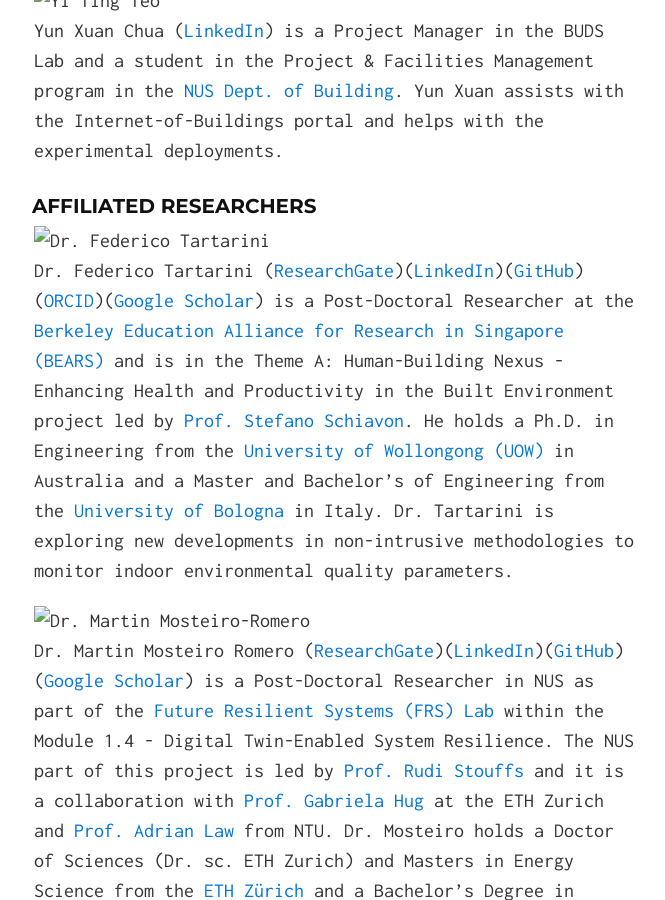
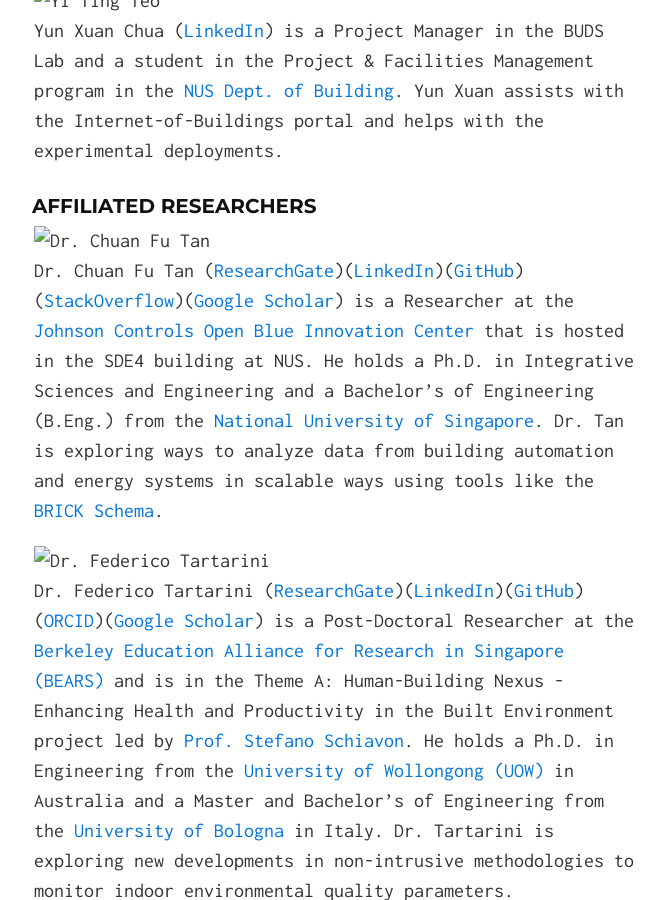
Before and after one commit to buds-lab/buds-lab.github.io, a Jekyll site: the page built from index.md, in a window 1280 px wide and 900 px high, scrolled down 6294 px. Shown: the whole window, without its empty margins (306-971 px from the left). Built offline with Jekyll 4.4.1, drawn with Linux system fonts in a browser that asks for light colours; some of the changed text lies outside the part shown.

Commit message:
added chuan fu

```diff
--- a/index.md
+++ b/index.md
@@ -93,6 +93,10 @@ Yun Xuan Chua ([LinkedIn](http://www.linkedin.com/in/chuayunxuan/){:target="_bla
 
 
 #### Affiliated Researchers
+
+![Dr. Chuan Fu Tan](buds-lab.github.io/chuanfu.png)
+Dr. Chuan Fu Tan ([ResearchGate](https://www.researchgate.net/profile/Chuan-Tan-9){:target="_blank"})([LinkedIn](https://sg.linkedin.com/in/chuan-fu-tan-38a0b6102/){:target="_blank"})([GitHub](https://github.com/cf-tan){:target="_blank"})([StackOverflow](https://stackoverflow.com/users/16876215/chuan-fu-tan){:target="_blank"})([Google Scholar](https://scholar.google.com.sg/citations?user=FmOCFzIAAAAJ&hl=en){:target="_blank"}) is a Researcher at the [Johnson Controls Open Blue Innovation Center](https://www.johnsoncontrols.com/en_sg/openblue-innovation-center){:target="_blank"} that is hosted in the SDE4 building at NUS. He holds a Ph.D. in Integrative Sciences and Engineering and a Bachelor's of Engineering (B.Eng.) from the [National University of Singapore](https://www.nus.edu.sg){:target="_blank"}. Dr. Tan is exploring ways to analyze data from building automation and energy systems in scalable ways using tools like the [BRICK Schema](https://brickschema.org){:target="_blank"}.
+
 ![Dr. Federico Tartarini](buds-lab.github.io/federico.png)
 Dr. Federico Tartarini ([ResearchGate](https://www.researchgate.net/profile/Federico_Tartarini/research){:target="_blank"})([LinkedIn](https://www.linkedin.com/in/federico-tartarini-3991995b/){:target="_blank"})([GitHub](https://github.com/FedericoTartarini){:target="_blank"})([ORCID](https://orcid.org/0000-0002-8739-5062){:target="_blank"})([Google Scholar](https://scholar.google.com.sg/citations?user=QcamSPwAAAAJ&hl=en){:target="_blank"}) is a Post-Doctoral Researcher at the [Berkeley Education Alliance for Research in Singapore (BEARS)](http://sinberbest.berkeley.edu/){:target="_blank"} and is in the Theme A: Human-Building Nexus - Enhancing Health and Productivity in the Built Environment project led by [Prof. Stefano Schiavon](https://ced.berkeley.edu/ced/faculty-staff/stefano-schiavon){:target="_blank"}. He holds a Ph.D. in Engineering from the [University of Wollongong (UOW)](https://www.uow.edu.au/){:target="_blank"} in Australia and a Master and Bachelor's of Engineering from the [University of Bologna](https://www.unibo.it/en/homepage){:target="_blank"} in Italy. Dr. Tartarini is exploring new developments in non-intrusive methodologies to monitor indoor environmental quality parameters.
 
```
Also changed, not shown: other parts of index.md (+0 -2 lines), chuanfu.png (added).
